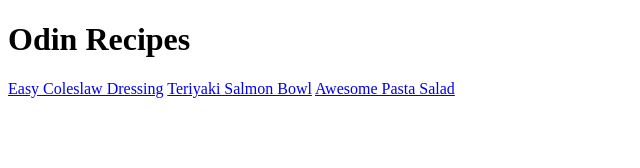
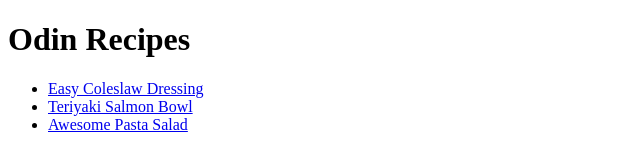
Before and after one commit to mid-nights/odin-recipes, a plain HTML site: page index.html in a window 1280 px wide. Shown: the whole page, without its empty margins (0-640 px from the left). Drawn offline with Linux system fonts and the light colour scheme.

Commit message:
Made the links on index.html an unordered list.

```diff
--- a/index.html
+++ b/index.html
@@ -7,8 +7,16 @@
 </head>
 <body>
     <h1>Odin Recipes</h1>
-    <a href="recipes/coleslaw.html">Easy Coleslaw Dressing</a>
-    <a href="recipes/salmon.html">Teriyaki Salmon Bowl</a>
-    <a href="recipes/pastasalad.html">Awesome Pasta Salad</a>
+    <ul>
+        <li>
+            <a href="recipes/coleslaw.html">Easy Coleslaw Dressing</a>
+        </li>
+        <li>
+            <a href="recipes/salmon.html">Teriyaki Salmon Bowl</a>
+        </li>
+        <li>
+            <a href="recipes/pastasalad.html">Awesome Pasta Salad</a>
+        </li>
+    </ul>
 </body>
 </html>
```
